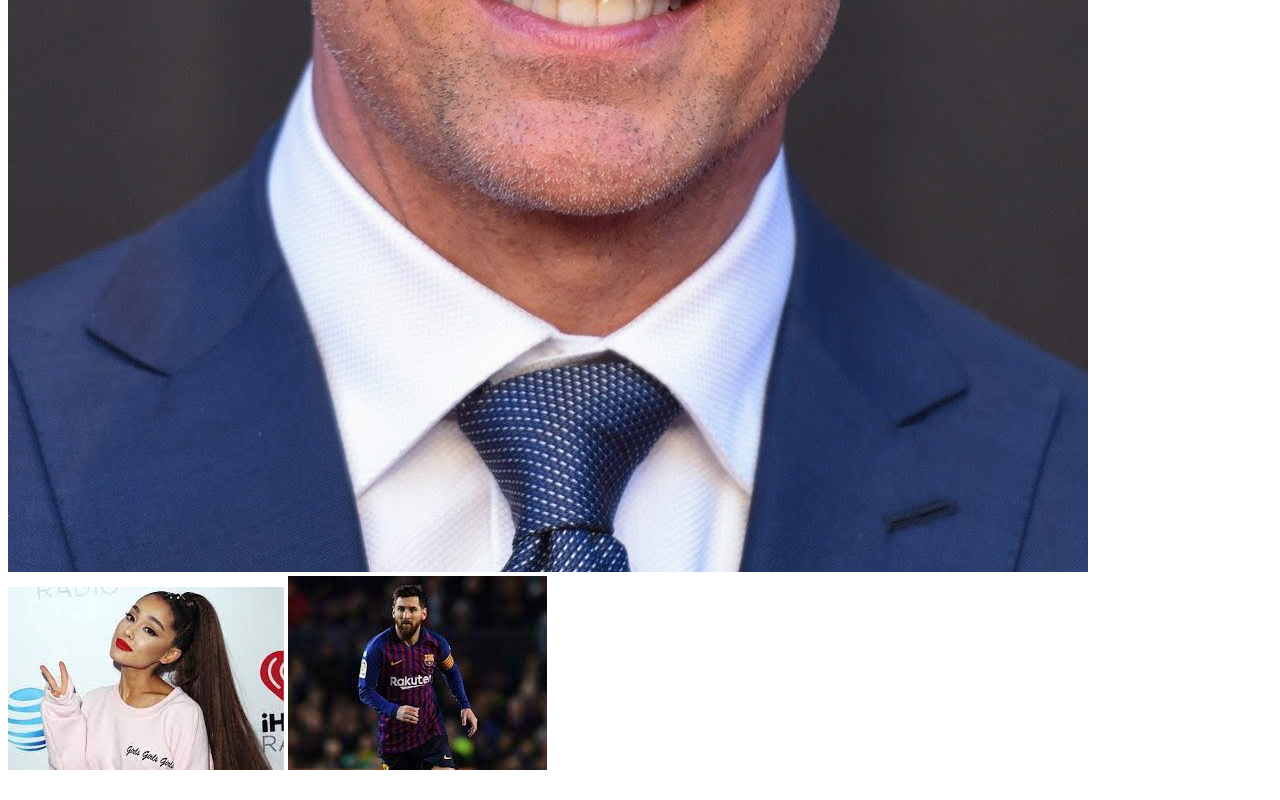
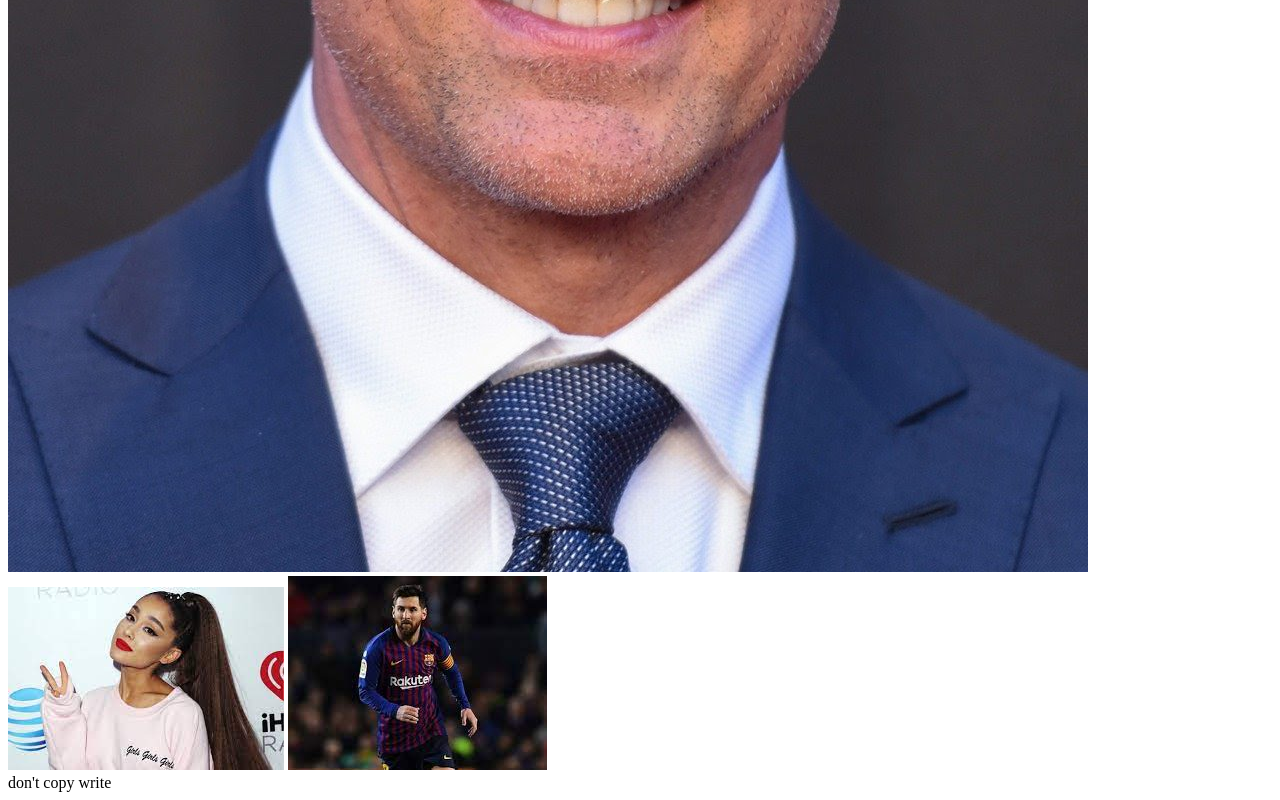
Before and after one commit to MoshiorRahman/rmy-second-repo, a plain HTML site: page index.html in a window 1280 px wide. Shown: the part 1070-1870 px from the top of the page. Drawn offline with Linux system fonts and the light colour scheme.

Commit message:
add footer

```diff
--- a/index.html
+++ b/index.html
@@ -17,6 +17,9 @@
     <img src="tom.jpg" alt="">
     <img src="ariyana.jpg" alt="">
     <img src="messi.jpg" alt="">
+    <footer>
+        don't copy write
+    </footer>
 
 </body>
 
```
